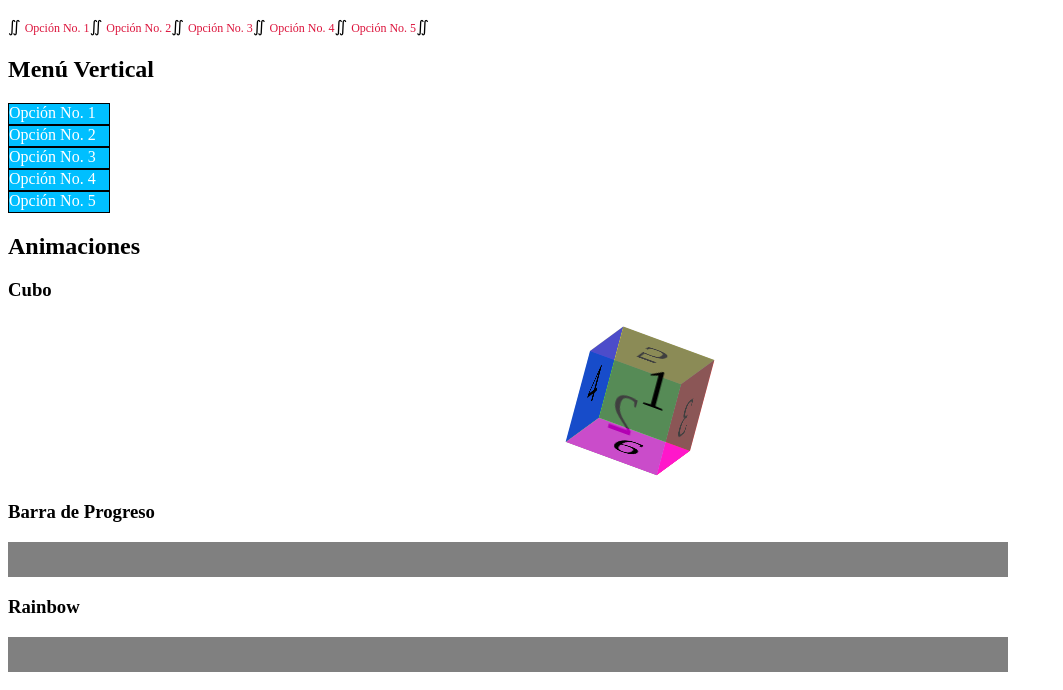
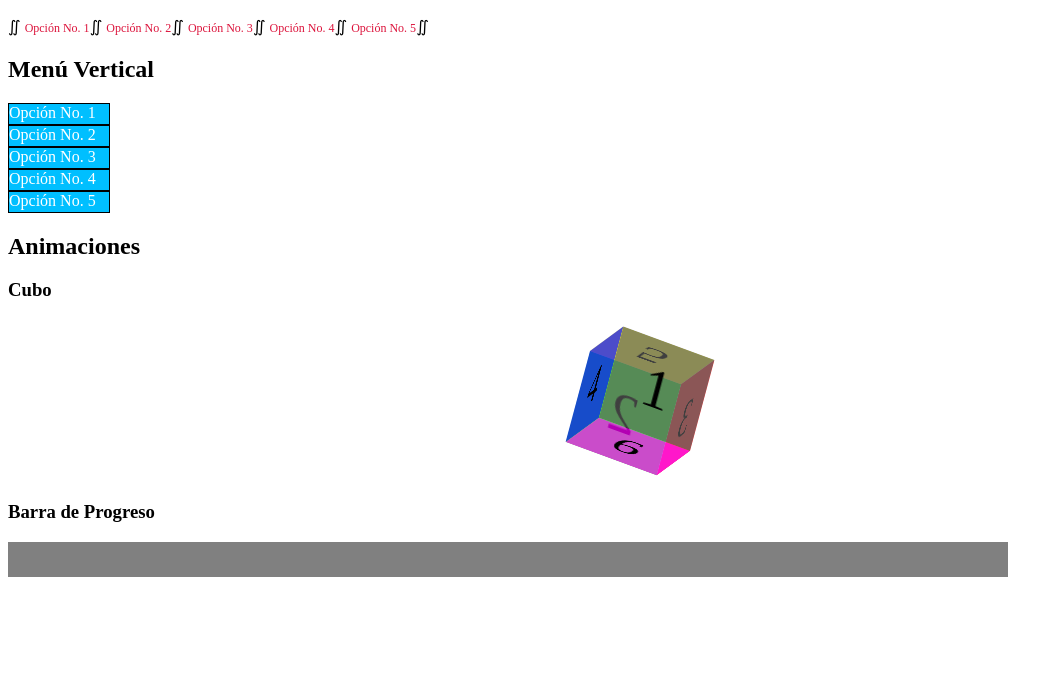
Before and after one commit to Jonathan-Ruan/Jonathan-Ruan.github.io, a plain HTML site: page Unidad_2/Actividad_08.html in a window 1280 px wide. Shown: the part 110-800 px from the top of the page, without its empty margins (0-1063 px from the left). Drawn offline with Linux system fonts and the light colour scheme.

Commit message:
Update Actividad_08.html

```diff
--- a/Unidad_2/Actividad_08.html
+++ b/Unidad_2/Actividad_08.html
@@ -38,7 +38,5 @@
             </div>
         <h3>Barra de Progreso</h3>
             <div class="barraProgreso">&nbsp;</div>
-        <h3>Rainbow</h3>
-            <div class="barraProgreso">&nbsp;</div>
     </body>
 </html>
```
